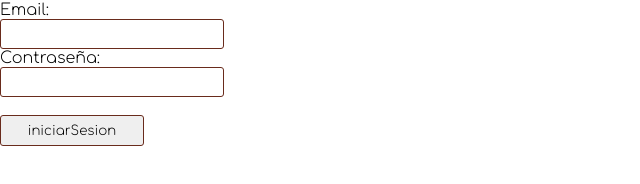
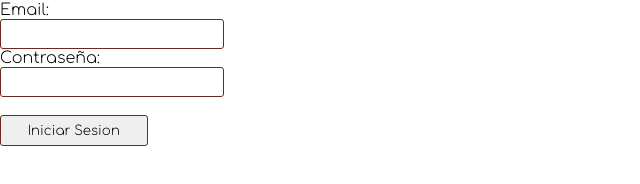
Before and after one commit to Davter17/Projecto_Clientes, a plain HTML site: page iniciarSesion.html in a window 1280 px wide. Shown: the part 166-350 px from the top of the page, 0-640 px from the left. Drawn offline with Linux system fonts and the light colour scheme.

Commit message:
cambio boton

```diff
--- a/iniciarSesion.html
+++ b/iniciarSesion.html
@@ -76,7 +76,7 @@
     <label for="passwordIniciar">Contraseña:</label><br>
     <input type="password" id="passwordIniciar" name="passwordIniciar" required><br><br>
 
-    <input type="submit" value="iniciarSesion" onclick=" return iniciarSesion()">
+    <input type="submit" value="Iniciar Sesion" onclick=" return iniciarSesion()">
 </form>
 
 <div id="bienvenida" style="display: none;">
```
